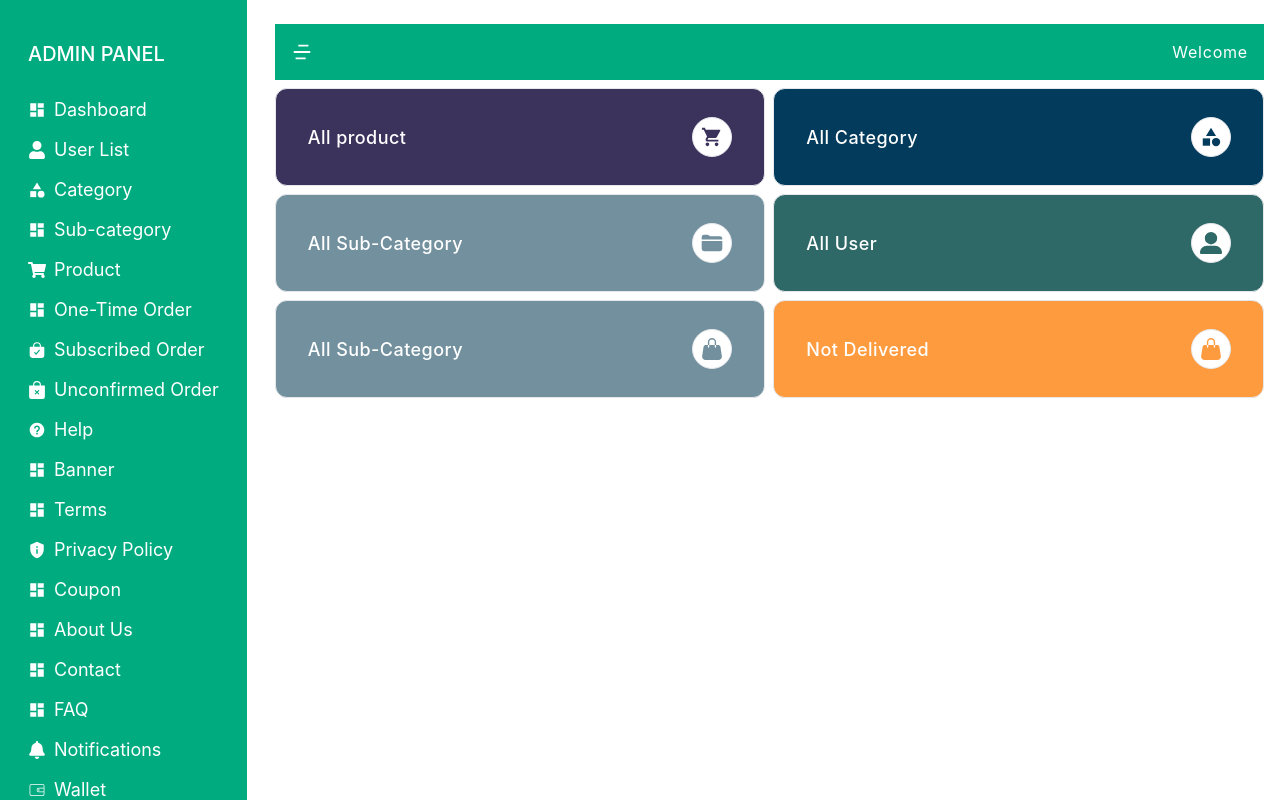
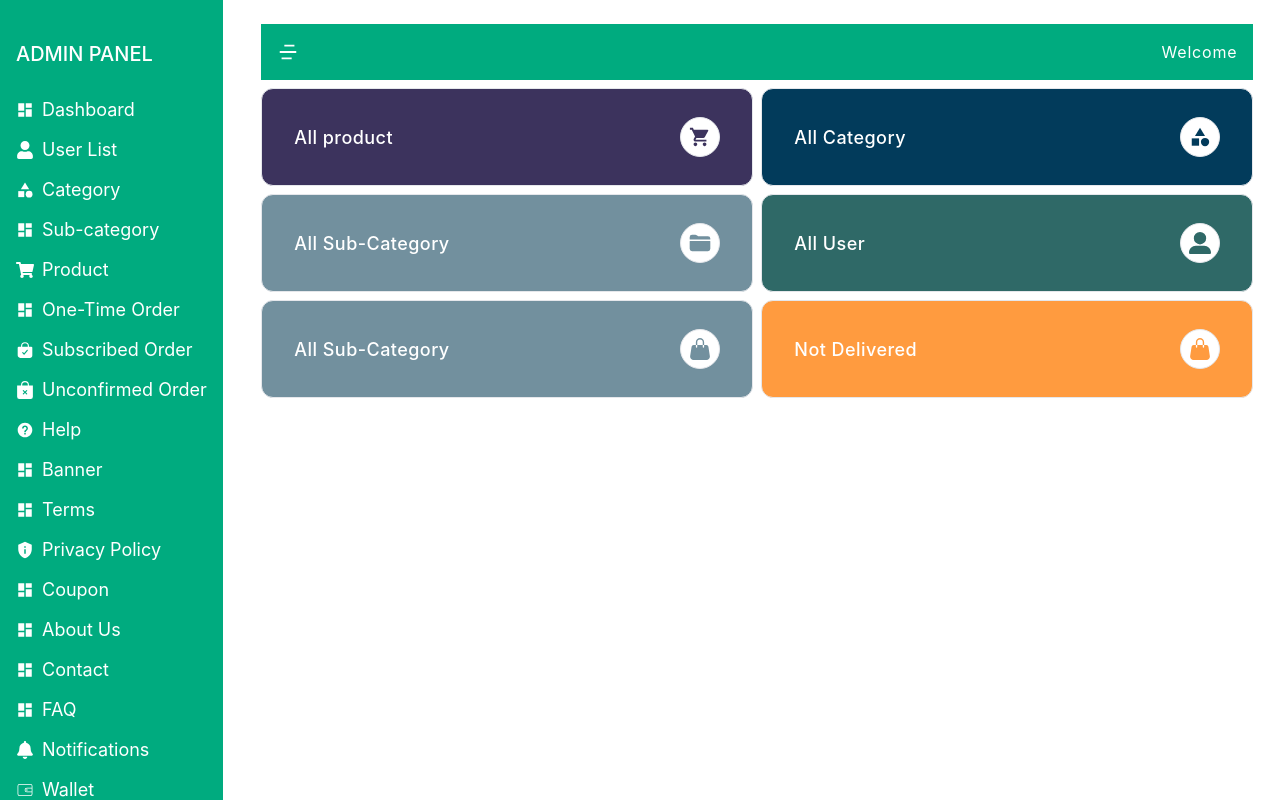
Before and after one commit to iamtoufiq/flyweis-technology-task, a React (Create React App) app: page / in a window 1280 px wide. Built offline with nearby package versions, Linux system fonts and the light colour scheme; no server answers.

Commit message:
Optimize Dashboard component

```diff
--- a/src/components/Sidebar.jsx
+++ b/src/components/Sidebar.jsx
@@ -6,11 +6,11 @@ const Sidebar = () => {
   const [selectedItem, setSelectedItem] = useState(null);
 
   return (
-    <aside className="flex flex-col flex-shrink-0 bg-[#00AB7F] h-screen overflow-y-scroll example text-[#FFFFFF] max-w-full md:max-w-[20%] xl:max-w-fit pt-4 lg:px-4">
-      <h2 className="hidden md:block uppercase  py-6 text-xl  px-3 font-[500]">
+    <aside className="flex flex-col flex-shrink-0 bg-[#00AB7F] h-screen overflow-y-scroll example text-[#FFFFFF] max-w-full md:max-w-[20%] xl:max-w-fit pt-4 ">
+      <h2 className="hidden md:block uppercase  py-6 text-xl  px-3 font-[500] lg:px-4">
         Admin panel
       </h2>
-      <h2 className="block md:hidden uppercase  py-2 text-xl font-[500] px-3 pb-3">
+      <h2 className="block md:hidden uppercase  py-2 text-xl font-[500] px-3 pb-3 ">
         A
       </h2>
       <div className="flex flex-col items-start w-[100%] gap-3 md:gap-1">
--- a/src/components/items/SidebarItem.jsx
+++ b/src/components/items/SidebarItem.jsx
@@ -18,7 +18,7 @@ const SidebarItem = ({ data, isSelected, onItemClick }) => {
   return (
     <div
       onClick={handleClick}
-      className={`flex items-center gap-2 py-1 cursor-pointer w-full hover:bg-[#047DCE] transition duration-200 px-3 ${
+      className={`flex items-center gap-2 py-1 cursor-pointer w-full hover:bg-[#047DCE] transition duration-200 px-3 lg:px-4 ${
         isSelected && "bg-[#047DCE]"
       }  ${data.title === "Logout" ? "pt-4 pb-3" : ""}`}
     >
```
